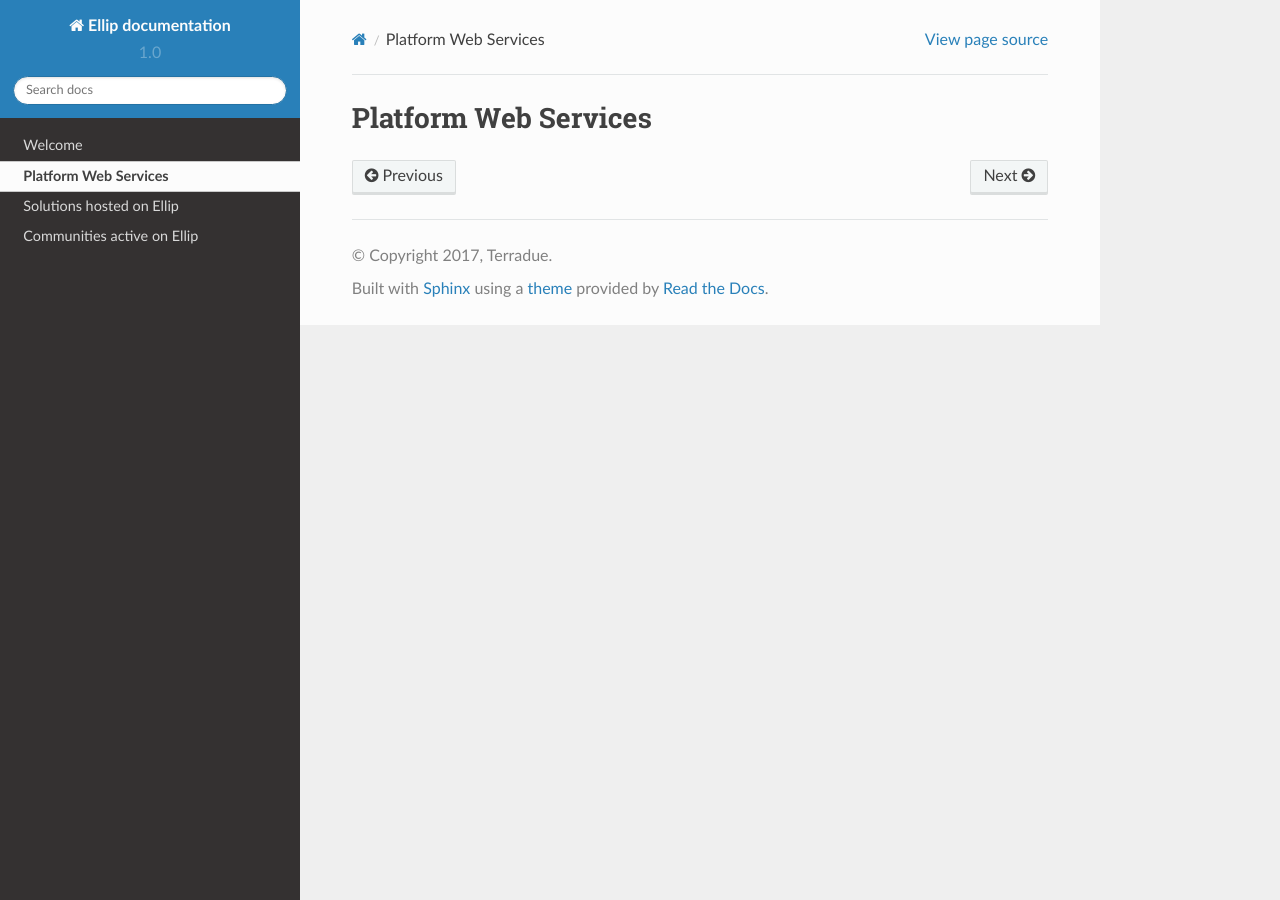
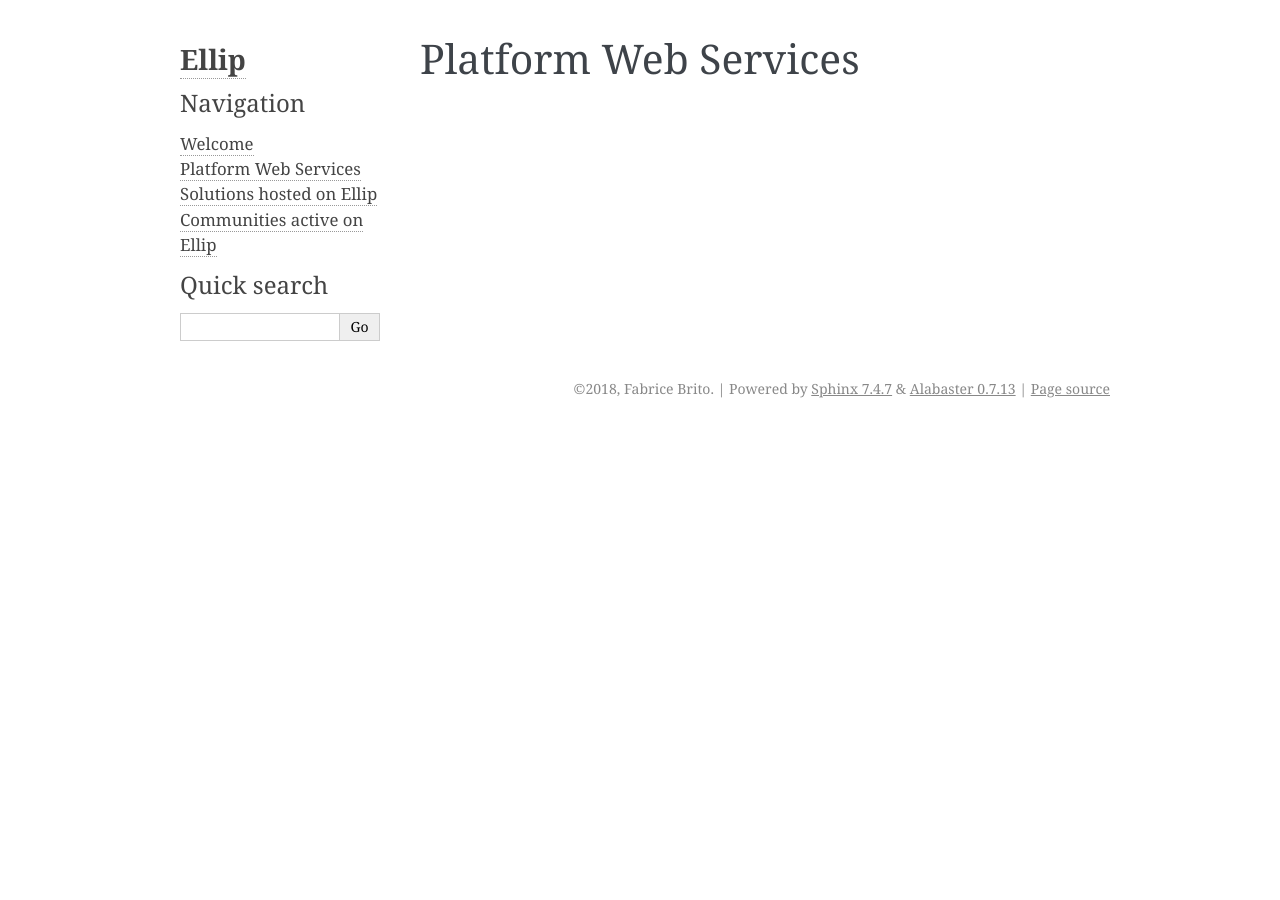
Before and after one commit to Terradue/doc-ellip, a Sphinx documentation site: the page built from source/platform_web_services/index.rst, in a window 1280 px wide. Built offline with Sphinx 7.4.7, drawn with Linux system fonts in a browser that asks for light colours; pages that are not in the unit, such as notebooks, are missing from menus; part of the change alters nothing that is shown.

```diff
--- a/source/conf.py
+++ b/source/conf.py
@@ -1,4 +1,7 @@
 # -*- coding: utf-8 -*-
+#
+# Ellip documentation build configuration file, created by
+# sphinx-quickstart on Thu Jan  4 22:01:09 2018.
 #
 # This file is execfile()d with the current directory set to its
 # containing dir.
@@ -13,10 +16,10 @@
 # add these directories to sys.path here. If the directory is relative to the
 # documentation root, use os.path.abspath to make it absolute, like shown here.
 #
-import os
-import sys
-import sphinx_rtd_theme
-sys.path.append(os.path.abspath('ext'))
+# import os
+# import sys
+# sys.path.insert(0, os.path.abspath('.'))
+
 
 # -- General configuration ------------------------------------------------
 
@@ -27,17 +30,14 @@ sys.path.append(os.path.abspath('ext'))
 # Add any Sphinx extension module names here, as strings. They can be
 # extensions coming with Sphinx (named 'sphinx.ext.*') or your custom
 # ones.
-extensions = [
+extensions = ['sphinx.ext.autodoc',
     'sphinx.ext.doctest',
     'sphinx.ext.intersphinx',
-    'sphinx.ext.todo',
     'sphinx.ext.coverage',
     'sphinx.ext.mathjax',
     'sphinx.ext.ifconfig',
     'sphinx.ext.viewcode',
-    'sphinx.ext.githubpages',
-    'sphinxcontrib.plantuml'
-]
+    'sphinx.ext.githubpages']
 
 # Add any paths that contain templates here, relative to this directory.
 templates_path = ['_templates']
@@ -48,16 +48,12 @@ templates_path = ['_templates']
 # source_suffix = ['.rst', '.md']
 source_suffix = '.rst'
 
-# The encoding of source files.
-#
-# source_encoding = 'utf-8-sig'
-
 # The master toctree document.
 master_doc = 'index'
 
 # General information about the project.
-project = u'Ellip documentation'
-copyright = u'2017, Terradue'
+project = u'Ellip'
+copyright = u'2018, Fabrice Brito'
 author = u'Fabrice Brito'
 
 # The version info for the project you're documenting, acts as replacement for
@@ -76,50 +72,16 @@ release = u'1.0'
 # Usually you set "language" from the command line for these cases.
 language = None
 
-# There are two options for replacing |today|: either, you set today to some
-# non-false value, then it is used:
-#
-# today = ''
-#
-# Else, today_fmt is used as the format for a strftime call.
-#
-# today_fmt = '%B %d, %Y'
-
 # List of patterns, relative to source directory, that match files and
 # directories to ignore when looking for source files.
 # This patterns also effect to html_static_path and html_extra_path
 exclude_patterns = []
 
-# The reST default role (used for this markup: `text`) to use for all
-# documents.
-#
-# default_role = None
-
-# If true, '()' will be appended to :func: etc. cross-reference text.
-#
-# add_function_parentheses = True
-
-# If true, the current module name will be prepended to all description
-# unit titles (such as .. function::).
-#
-# add_module_names = True
-
-# If true, sectionauthor and moduleauthor directives will be shown in the
-# output. They are ignored by default.
-#
-# show_authors = False
-
 # The name of the Pygments (syntax highlighting) style to use.
 pygments_style = 'sphinx'
 
-# A list of ignored prefixes for module index sorting.
-# modindex_common_prefix = []
-
-# If true, keep warnings as "system message" paragraphs in the built documents.
-# keep_warnings = False
-
 # If true, `todo` and `todoList` produce output, else they produce nothing.
-todo_include_todos = True
+todo_include_todos = False
 
 
 # -- Options for HTML output ----------------------------------------------
@@ -127,7 +89,7 @@ todo_include_todos = True
 # The theme to use for HTML and HTML Help pages.  See the documentation for
 # a list of builtin themes.
 #
-html_theme = 'sphinx_rtd_theme'
+html_theme = 'alabaster'
 
 # Theme options are theme-specific and customize the look and feel of a theme
 # further.  For a list of options available for each theme, see the
@@ -135,167 +97,60 @@ html_theme = 'sphinx_rtd_theme'
 #
 # html_theme_options = {}
 
-# Add any paths that contain custom themes here, relative to this directory.
-html_theme_path = [sphinx_rtd_theme.get_html_theme_path()]
-
-# The name for this set of Sphinx documents.
-# "<project> v<release> documentation" by default.
-#
-# html_title = u'Urban Thematic Exploitation Platform API v1.0'
-
-# A shorter title for the navigation bar.  Default is the same as html_title.
-#
-# html_short_title = None
-
-# The name of an image file (relative to this directory) to place at the top
-# of the sidebar.
-#
-# html_logo = None
-
-# The name of an image file (relative to this directory) to use as a favicon of
-# the docs.  This file should be a Windows icon file (.ico) being 16x16 or 32x32
-# pixels large.
-#
-# html_favicon = None
-
 # Add any paths that contain custom static files (such as style sheets) here,
 # relative to this directory. They are copied after the builtin static files,
 # so a file named "default.css" will overwrite the builtin "default.css".
 html_static_path = ['_static']
 
-# Add any extra paths that contain custom files (such as robots.txt or
-# .htaccess) here, relative to this directory. These files are copied
-# directly to the root of the documentation.
+# Custom sidebar templates, must be a dictionary that maps document names
+# to template names.
 #
-# html_extra_path = []
+# This is required for the alabaster theme
+# refs: http://alabaster.readthedocs.io/en/latest/installation.html#sidebars
+html_sidebars = {
+    '**': [
+        'about.html',
+        'navigation.html',
+        'relations.html',  # needs 'show_related': True theme option to display
+        'searchbox.html',
+        'donate.html',
+    ]
+}
 
-# If not None, a 'Last updated on:' timestamp is inserted at every page
-# bottom, using the given strftime format.
-# The empty string is equivalent to '%b %d, %Y'.
-#
-# html_last_updated_fmt = None
 
-# If true, SmartyPants will be used to convert quotes and dashes to
-# typographically correct entities.
-#
-# html_use_smartypants = True
-
-# Custom sidebar templates, maps document names to template names.
-#
-# html_sidebars = {}
-
-# Additional templates that should be rendered to pages, maps page names to
-# template names.
-#
-# html_additional_pages = {}
-
-# If false, no module index is generated.
-#
-# html_domain_indices = True
-
-# If false, no index is generated.
-#
-# html_use_index = True
-
-# If true, the index is split into individual pages for each letter.
-#
-# html_split_index = False
-
-# If true, links to the reST sources are added to the pages.
-#
-# html_show_sourcelink = True
-
-# If true, "Created using Sphinx" is shown in the HTML footer. Default is True.
-#
-# html_show_sphinx = True
-
-# If true, "(C) Copyright ..." is shown in the HTML footer. Default is True.
-#
-# html_show_copyright = True
-
-# If true, an OpenSearch description file will be output, and all pages will
-# contain a <link> tag referring to it.  The value of this option must be the
-# base URL from which the finished HTML is served.
-#
-# html_use_opensearch = ''
-
-# This is the file name suffix for HTML files (e.g. ".xhtml").
-# html_file_suffix = None
-
-# Language to be used for generating the HTML full-text search index.
-# Sphinx supports the following languages:
-#   'da', 'de', 'en', 'es', 'fi', 'fr', 'hu', 'it', 'ja'
-#   'nl', 'no', 'pt', 'ro', 'ru', 'sv', 'tr', 'zh'
-#
-# html_search_language = 'en'
-
-# A dictionary with options for the search language support, empty by default.
-# 'ja' uses this config value.
-# 'zh' user can custom change `jieba` dictionary path.
-#
-# html_search_options = {'type': 'default'}
-
-# The name of a javascript file (relative to the configuration directory) that
-# implements a search results scorer. If empty, the default will be used.
-#
-# html_search_scorer = 'scorer.js'
+# -- Options for HTMLHelp output ------------------------------------------
 
 # Output file base name for HTML help builder.
-htmlhelp_basename = 'DOC-ELLIP'
+htmlhelp_basename = 'Ellipdoc'
+
 
 # -- Options for LaTeX output ---------------------------------------------
 
 latex_elements = {
-     # The paper size ('letterpaper' or 'a4paper').
-     #
-     'papersize': 'a4paper',
+    # The paper size ('letterpaper' or 'a4paper').
+    #
+    # 'papersize': 'letterpaper',
 
-     # The font size ('10pt', '11pt' or '12pt').
-     #
-     # 'pointsize': '10pt',
+    # The font size ('10pt', '11pt' or '12pt').
+    #
+    # 'pointsize': '10pt',
 
-     # Additional stuff for the LaTeX preamble.
-     #
-     # 'preamble': '',
+    # Additional stuff for the LaTeX preamble.
+    #
+    # 'preamble': '',
 
-     # Latex figure (float) alignment
-     #
-     # 'figure_align': 'htbp',
+    # Latex figure (float) alignment
+    #
+    # 'figure_align': 'htbp',
 }
 
 # Grouping the document tree into LaTeX files. List of tuples
 # (source start file, target name, title,
 #  author, documentclass [howto, manual, or own class]).
 latex_documents = [
-    (master_doc, 'DOC-ELLIP.tex', u'Ellip documentation',
+    (master_doc, 'Ellip.tex', u'Ellip Documentation',
      u'Fabrice Brito', 'manual'),
 ]
-
-# The name of an image file (relative to this directory) to place at the top of
-# the title page.
-#
-# latex_logo = None
-
-# For "manual" documents, if this is true, then toplevel headings are parts,
-# not chapters.
-#
-# latex_use_parts = False
-
-# If true, show page references after internal links.
-#
-# latex_show_pagerefs = False
-
-# If true, show URL addresses after external links.
-#
-# latex_show_urls = False
-
-# Documents to append as an appendix to all manuals.
-#
-# latex_appendices = []
-
-# If false, no module index is generated.
-#
-# latex_domain_indices = True
 
 
 # -- Options for manual page output ---------------------------------------
@@ -303,13 +158,9 @@ latex_documents = [
 # One entry per manual page. List of tuples
 # (source start file, name, description, authors, manual section).
 man_pages = [
-    (master_doc, 't2api', u'Terradue Cloud Platform API Documentation',
+    (master_doc, 'ellip', u'Ellip Documentation',
      [author], 1)
 ]
-
-# If true, show URL addresses after external links.
-#
-# man_show_urls = False
 
 
 # -- Options for Texinfo output -------------------------------------------
@@ -318,36 +169,13 @@ man_pages = [
 # (source start file, target name, title, author,
 #  dir menu entry, description, category)
 texinfo_documents = [
-    (master_doc, 'DOC-ELLIP', u'Terradue Cloud Platform API Documentation',
-     author, 'DOC-ELLIP', 'One line description of project.',
+    (master_doc, 'Ellip', u'Ellip Documentation',
+     author, 'Ellip', 'One line description of project.',
      'Miscellaneous'),
 ]
 
-# Documents to append as an appendix to all manuals.
-#
-# texinfo_appendices = []
 
-# If false, no module index is generated.
-#
-# texinfo_domain_indices = True
-
-# How to display URL addresses: 'footnote', 'no', or 'inline'.
-#
-# texinfo_show_urls = 'footnote'
-
-# If true, do not generate a @detailmenu in the "Top" node's menu.
-#
-# texinfo_no_detailmenu = False
 
 
 # Example configuration for intersphinx: refer to the Python standard library.
 intersphinx_mapping = {'https://docs.python.org/': None}
-
-# -- Options for plantuml output --------------------------------------------
-
-plantuml = 'java -Djava.awt.headless=true -jar includes/plantuml.jar'
-plantuml_output_format = 'svg'
-
-# Github path
-github_repo = "https://github.com/ec-better/doc-ellip"
-github_branch = "develop"
```
Also changed, not shown: 4 other files.
